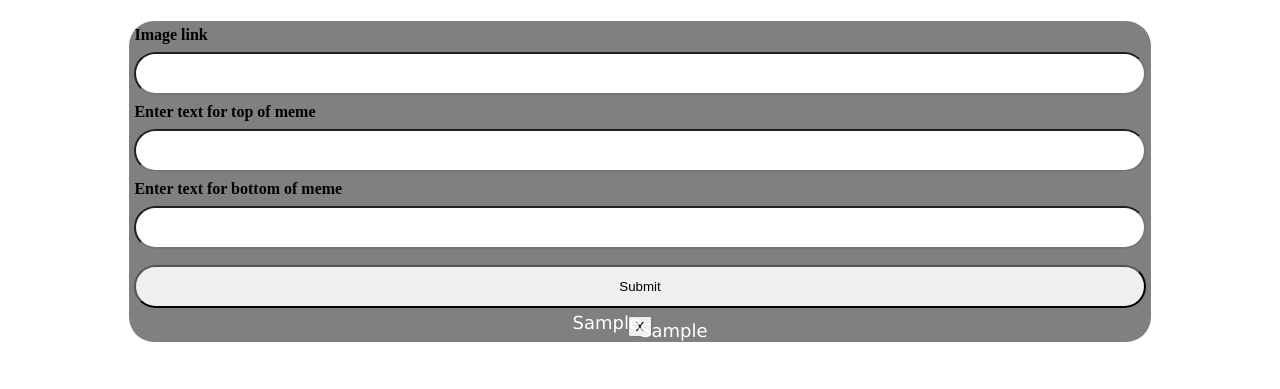
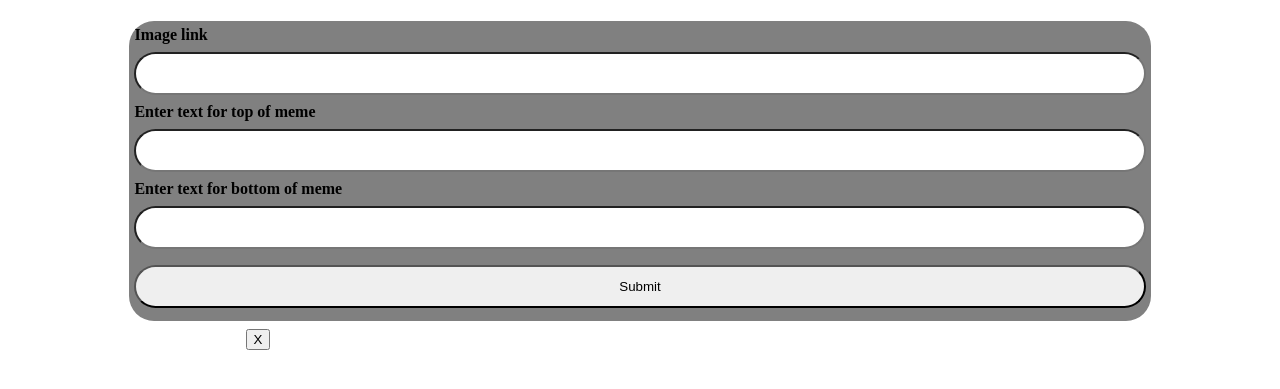
Before and after one commit to anitadjoshua/springboard, a plain HTML site: page memegenerator/memgen.html in a window 1280 px wide. Both pictures are taken after typing "Sample", "Sample", "Sample" into the empty fields and a click on the input 640 px from the left and 345 px from the top of the page. Shown: the part 59-448 px from the top of the page. Drawn offline with Linux system fonts and the light colour scheme.

Commit message:
updating css and js file for background image

```diff
--- a/memegenerator/memgen.css
+++ b/memegenerator/memgen.css
@@ -1,8 +1,3 @@
-.img-container {
-    position: relative;
-    text-align: center;
-    color: white;
-}
 
 #meme-form {
     width: 80%;
@@ -18,6 +13,31 @@
     margin: 8px 0;
     box-sizing: border-box;
     border-radius: 25px;
+}
+
+.container {
+    width: 500px;
+    height: 400px;
+    display: flex;
+    flex-wrap: wrap;
+    align-items: space-around;
+    justify-content: center;
+    overflow-y: auto;
+}
+
+.img-container {
+    position: relative;
+    text-align: center;
+    color: white;
+    background-size: cover;
+    background-repeat: no-repeat;
+    width: 10rem;
+    height: 10rem;
+    margin: 0.5rem 0.5rem;
+    display: flex;
+    flex-direction: column;
+    align-items: center;
+    justify-content: space-between;
 }
 
 /* Top text */
--- a/memegenerator/memgen.html
+++ b/memegenerator/memgen.html
@@ -18,9 +18,11 @@
     <input type="text" id="top-text" required><br>
     <b><label for="bottom-text">Enter text for bottom of meme</label></b>
     <input type="text" id="bottom-text" required><br>
-    <div id="meme-div" class="container"></div>
     <input type="submit" id="meme-submit">
   </form>
+  <div id="meme-div" class="container">
+
+  </div>
   <script src="memgen.js"></script>
 </body>
 
--- a/memegenerator/memgen.js
+++ b/memegenerator/memgen.js
@@ -6,7 +6,6 @@ document.addEventListener("DOMContentLoaded", function(){
         event.preventDefault();
 
         let imgDiv = document.createElement("div");
-        let imgElement = document.createElement("img");
         let divTopElement = document.createElement("div");
         let divBottomElement = document.createElement("div");
 
@@ -15,35 +14,19 @@ document.addEventListener("DOMContentLoaded", function(){
 
         imgDiv.className = "img-container";
 
-       /* imgElement.src = document.getElementById("img-link").value;
-        imgElement.alt ="Meme picture";
-        imgElement.width = "300";
-        imgElement.height = "300";
-*/
-
         const imageUrl = document.getElementById("img-link").value;
-        imgDiv.style.backgroundImage = `url(${imageUrl})`;
-        imgDiv.width = "300";
-        imgDiv.height = "1000";
-        imgDiv.style.backgroundSize = 'cover';
-        imgDiv.style.backgroundRepeat = 'no-repeat';
-        imgDiv.style.backgroundPosition = 'center center';
+        const imageUrlWithQuotes = imageUrl.replace(/&quot;/g, '"');
+        imgDiv.style.backgroundImage = `url(${imageUrlWithQuotes})`;
 
         divTopElement.className = "top-element";
         divTopElement.innerText = document.getElementById("top-text").value;
         divBottomElement.className = "bottom-element";
         divBottomElement.innerText = document.getElementById("bottom-text").value;
         memeForm.reset();
-        memeForm.appendChild(imgDiv);
-       // divElement.appendChild(imgDiv);
-       // imgDiv.appendChild(imgElement);
+        divElement.appendChild(imgDiv);
         imgDiv.appendChild(removeButton);
         imgDiv.appendChild(divTopElement);
         imgDiv.appendChild(divBottomElement);
-
-     //   console.log("img="+document.getElementById("img-link").value);
-    //   console.log("top text="+document.getElementById("top-text").value);
-    //    console.log("bottom text="+document.getElementById("bottom-text").value);
 
     } );
 
```
